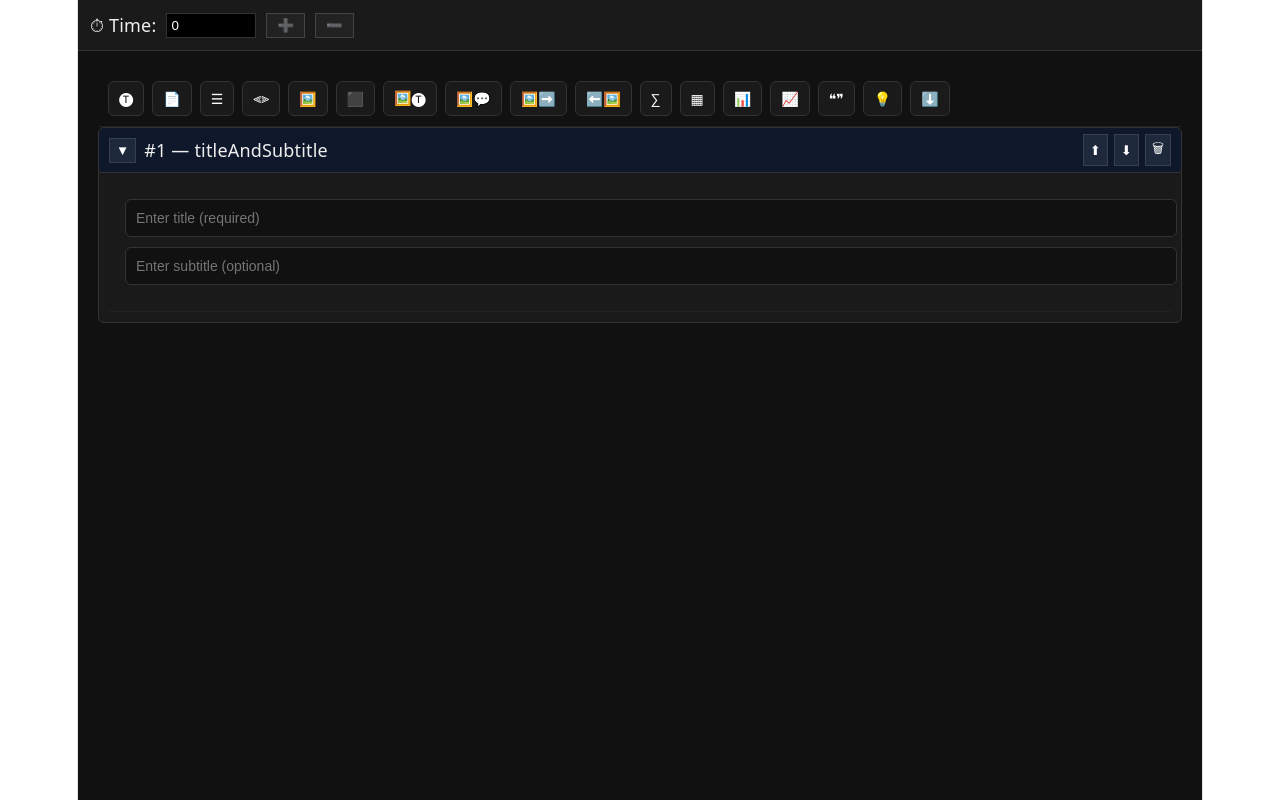
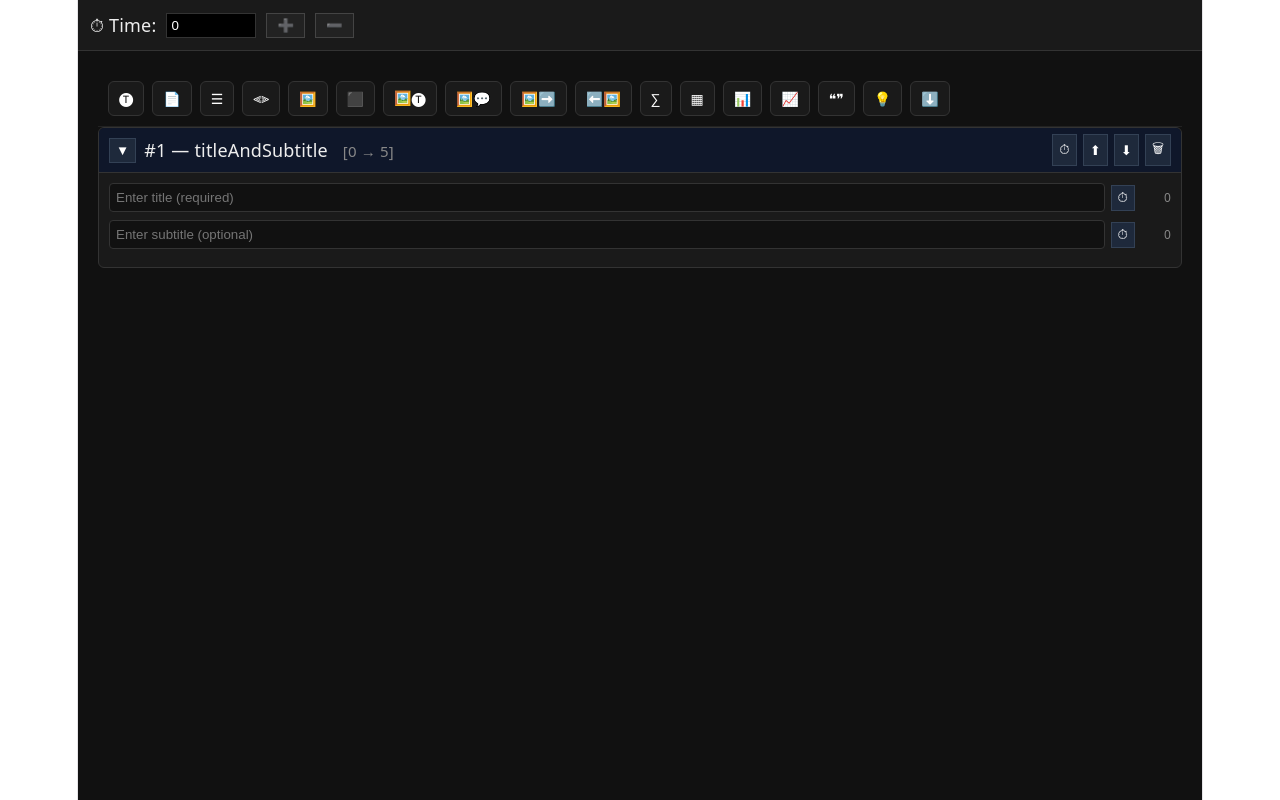
Before and after one commit to bilza2023/taleem-editor-svelte, a Svelte app: page / in a window 1280 px wide. Both pictures are taken after a click on the button "titleAndSubtitle". Built offline with nearby package versions, Linux system fonts and the light colour scheme.

Commit message:
barchart-

```diff
--- a/src/editor/Editor.svelte
+++ b/src/editor/Editor.svelte
@@ -115,6 +115,32 @@
 
   URL.revokeObjectURL(url);
 }
+function setStartTime(i) {
+  const T = currentTime;
+
+  const arr = deck.deck;
+
+  // first slide always starts at 0
+  if (i === 0) {
+    arr[0].start = 0;
+    if (arr[0].end <= 0) arr[0].end = 1;
+    deck.deck = [...arr];
+    return;
+  }
+
+  // previous slide ends here
+  arr[i - 1].end = T;
+
+  // current slide starts here
+  arr[i].start = T;
+
+  // safety: ensure end > start
+  if (arr[i].end <= arr[i].start) {
+    arr[i].end = arr[i].start + 1;
+  }
+
+  deck.deck = [...arr]; // trigger reactivity
+}
 </script>
 
 <div class="editor">
@@ -135,10 +161,15 @@
             {collapsed[i] ? '▶' : '▼'}
           </button>
 
-          <span>#{i + 1} — {slide.type}</span>
+          <span>
+            #{i + 1} — {slide.type}
+            <small style="margin-left:10px; color:#888;">
+              [{slide.start ?? 0} → {slide.end ?? 0}]
+            </small>
+          </span>
         </div>
-
         <div class="right">
+          <button on:click={() => setStartTime(i)}>⏱</button>
           <button on:click={() => moveUp(i)}>⬆</button>
           <button on:click={() => moveDown(i)}>⬇</button>
           <button on:click={() => deleteSlide(i)}>🗑</button>
--- a/src/editor/components/TitleAndSubtitleEditor.svelte
+++ b/src/editor/components/TitleAndSubtitleEditor.svelte
@@ -1,58 +1,83 @@
-<!-- src/editor/components/TitleAndSubtitleEditor.svelte -->
-
 <script>
   export let slide;
+  export let currentTime = 0;
 
-  // safe access
-  $: items = slide.data || [];
+  // ensure showAt exists
+  $: {
+    slide.data?.forEach(item => {
+      if (typeof item.showAt !== "number") {
+        item.showAt = slide.start ?? 0;
+      }
+    });
+  }
 
-  $: titleItem = items.find(d => d.name === "title");
-  $: subtitleItem = items.find(d => d.name === "subtitle");
-
-  function update() {
-    // trigger Svelte reactivity
-    slide.data = [...items];
+  function setShowAt(item) {
+    item.showAt = currentTime;
+    slide = { ...slide }; // trigger reactivity
   }
 </script>
 
 <style>
-  .slide-editor {
-    padding: 16px;
-    border-bottom: 1px solid #222;
+  .row {
+    display: flex;
+    gap: 6px;
+    align-items: center;
+    margin-bottom: 8px;
   }
 
   input {
-    display: block;
-    width: 100%;
-    margin-bottom: 10px;
-    padding: 10px;
+    flex: 1;
     background: #111;
+    color: #fff;
     border: 1px solid #333;
-    color: #fff;
-    border-radius: 6px;
-    font-size: 14px;
+    padding: 6px;
+    border-radius: 4px;
   }
 
-  input:focus {
-    outline: none;
-    border-color: #555;
+  button {
+    background: #1e293b;
+    border: 1px solid #334155;
+    color: #fff;
+    padding: 4px 6px;
+    cursor: pointer;
+  }
+
+  button:hover {
+    background: #334155;
+  }
+
+  .time {
+    font-size: 12px;
+    color: #888;
+    min-width: 30px;
+    text-align: right;
   }
 </style>
 
-<div class="slide-editor">
-
-  <!-- Title (required) -->
+<!-- TITLE -->
+<div class="row">
   <input
+    bind:value={slide.data[0].content}
     placeholder="Enter title (required)"
-    bind:value={titleItem.content}
-    on:input={update}
   />
 
-  <!-- Subtitle (optional) -->
+  <button on:click={() => setShowAt(slide.data[0])}>
+    ⏱
+  </button>
+
+  <span class="time">{slide.data[0].showAt}</span>
+</div>
+
+<!-- SUBTITLE -->
+<div class="row">
   <input
+    bind:value={slide.data[1].content}
     placeholder="Enter subtitle (optional)"
-    bind:value={subtitleItem.content}
-    on:input={update}
   />
 
+  <button on:click={() => setShowAt(slide.data[1])}>
+    ⏱
+  </button>
+
+  <span class="time">{slide.data[1].showAt}</span>
 </div>
```
Also changed, not shown: 1 other file (tests, documents, lock files or other folders).
